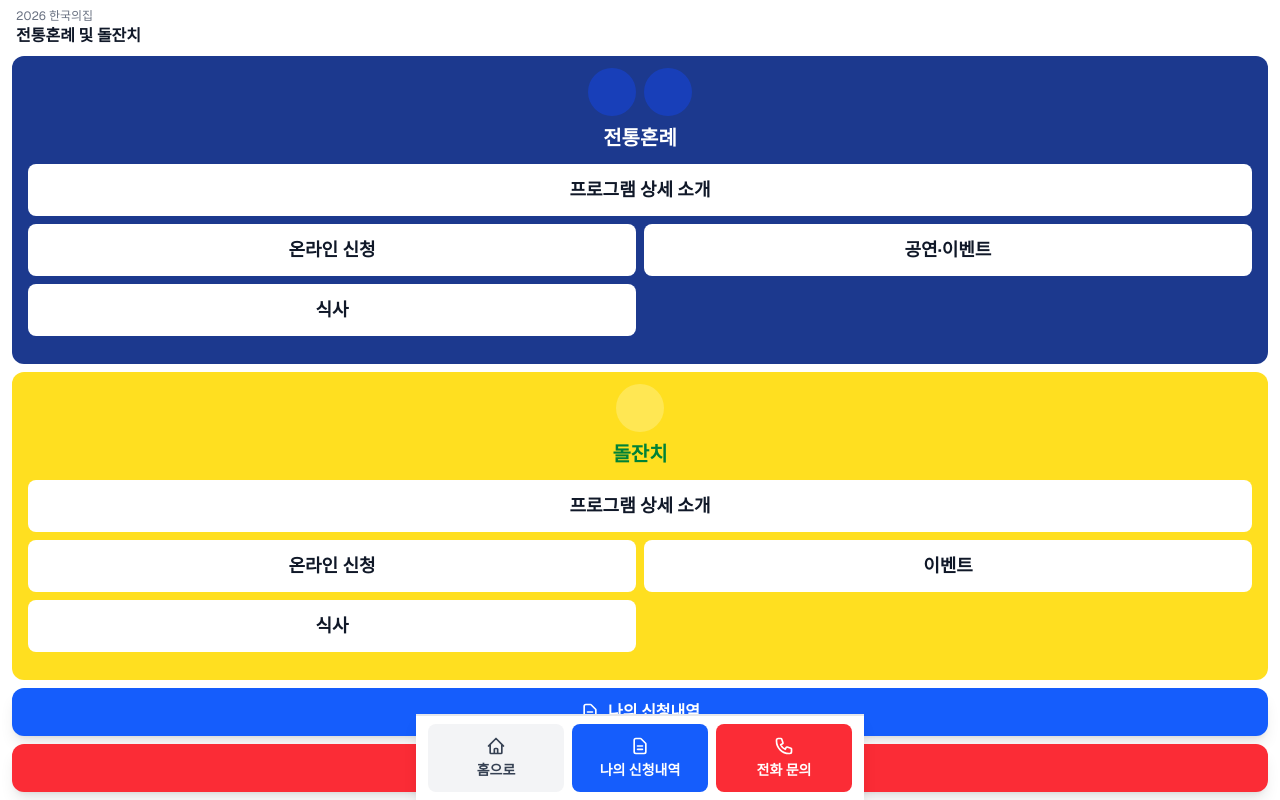
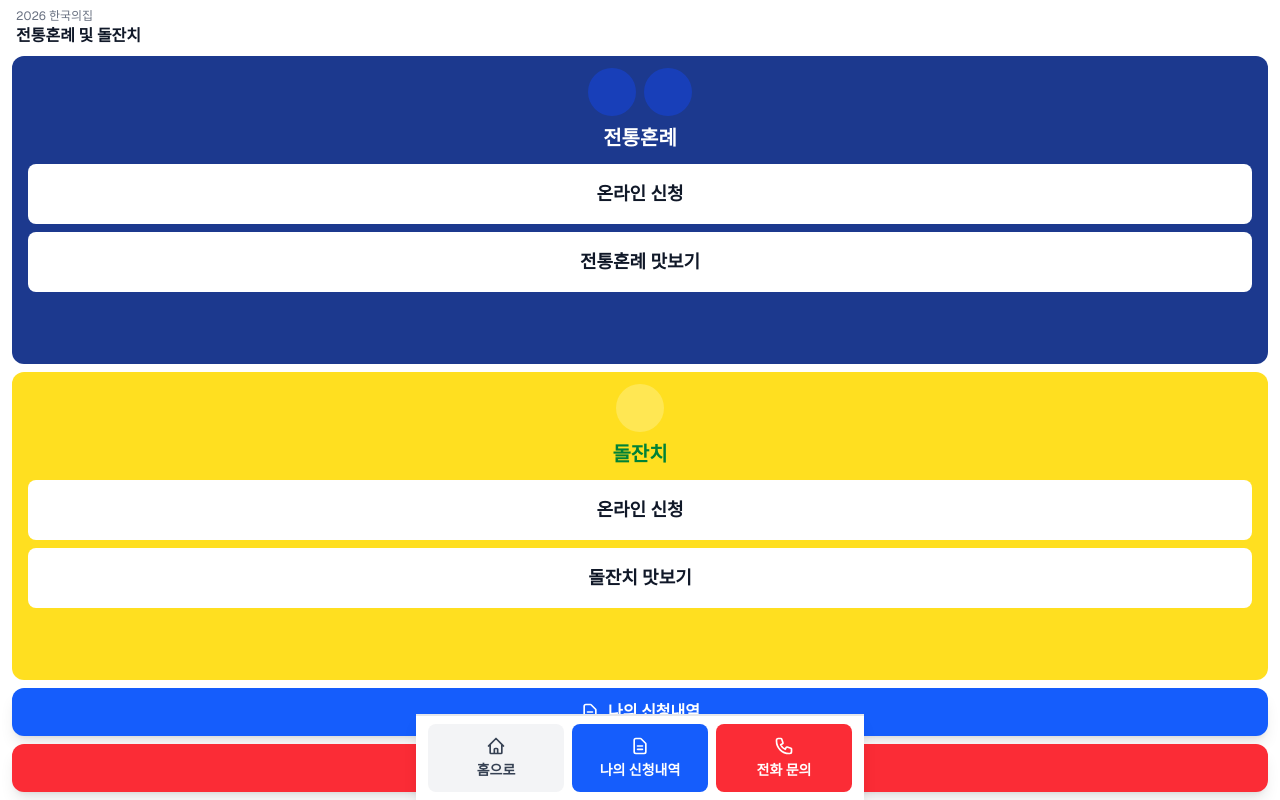
Before and after one commit to tolbilee/traditional-ceremony-app, a Next.js app: page /test in a window 1280 px wide. Built offline with nearby package versions, Linux system fonts and the light colour scheme.

Commit message:
refactor: update main screen menu to 2 items per section as per master plan

```diff
--- a/components/MainScreen.tsx
+++ b/components/MainScreen.tsx
@@ -30,37 +30,20 @@ export default function MainScreen() {
 
         <h2 className="mb-3 text-center text-xl font-bold">전통혼례</h2>
 
-        {/* 4개 메뉴 버튼 - 시안에 맞게 레이아웃 조정 */}
+        {/* 2개 메뉴 버튼 */}
         <div className="w-full space-y-2">
-          {/* 첫 번째 버튼: 전체 너비 */}
-          <Link
-            href="/wedding/program"
-            className="block w-full rounded-lg bg-white px-4 py-3 text-center text-lg font-semibold text-gray-900 transition-all hover:bg-gray-100 active:scale-95"
-          >
-            프로그램 상세 소개
-          </Link>
-
-          {/* 나머지 3개 버튼: 2x2 그리드 */}
-          <div className="grid grid-cols-2 gap-2">
           <Link
             href="/apply/wedding"
-              className="block rounded-lg bg-white px-3 py-3 text-center text-lg font-semibold text-gray-900 transition-all hover:bg-gray-100 active:scale-95"
+            className="block w-full rounded-lg bg-white px-4 py-4 text-center text-lg font-semibold text-gray-900 transition-all hover:bg-gray-100 active:scale-95"
           >
             온라인 신청
           </Link>
           <Link
-              href="/wedding/events"
-              className="block rounded-lg bg-white px-3 py-3 text-center text-lg font-semibold text-gray-900 transition-all hover:bg-gray-100 active:scale-95"
+            href="/wedding/program"
+            className="block w-full rounded-lg bg-white px-4 py-4 text-center text-lg font-semibold text-gray-900 transition-all hover:bg-gray-100 active:scale-95"
           >
-              공연·이벤트
+            전통혼례 맛보기
           </Link>
-            <Link
-              href="/wedding/menu"
-              className="block rounded-lg bg-white px-3 py-3 text-center text-lg font-semibold text-gray-900 transition-all hover:bg-gray-100 active:scale-95"
-            >
-              식사
-            </Link>
-          </div>
         </div>
       </motion.section>
 
@@ -78,37 +61,20 @@ export default function MainScreen() {
 
         <h2 className="mb-3 text-center text-xl font-bold text-green-700">돌잔치</h2>
 
-        {/* 4개 메뉴 버튼 - 시안에 맞게 레이아웃 조정 */}
+        {/* 2개 메뉴 버튼 */}
         <div className="w-full space-y-2">
-          {/* 첫 번째 버튼: 전체 너비 */}
-          <Link
-            href="/doljanchi/program"
-            className="block w-full rounded-lg bg-white px-4 py-3 text-center text-lg font-semibold text-gray-900 transition-all hover:bg-gray-100 active:scale-95"
-          >
-            프로그램 상세 소개
-          </Link>
-
-          {/* 나머지 3개 버튼: 2x2 그리드 */}
-          <div className="grid grid-cols-2 gap-2">
           <Link
             href="/apply/doljanchi"
-              className="block rounded-lg bg-white px-3 py-3 text-center text-lg font-semibold text-gray-900 transition-all hover:bg-gray-100 active:scale-95"
+            className="block w-full rounded-lg bg-white px-4 py-4 text-center text-lg font-semibold text-gray-900 transition-all hover:bg-gray-100 active:scale-95"
           >
             온라인 신청
           </Link>
           <Link
-              href="/doljanchi/events"
-              className="block rounded-lg bg-white px-3 py-3 text-center text-lg font-semibold text-gray-900 transition-all hover:bg-gray-100 active:scale-95"
+            href="/doljanchi/program"
+            className="block w-full rounded-lg bg-white px-4 py-4 text-center text-lg font-semibold text-gray-900 transition-all hover:bg-gray-100 active:scale-95"
           >
-              이벤트
+            돌잔치 맛보기
           </Link>
-            <Link
-              href="/doljanchi/menu"
-              className="block rounded-lg bg-white px-3 py-3 text-center text-lg font-semibold text-gray-900 transition-all hover:bg-gray-100 active:scale-95"
-            >
-              식사
-            </Link>
-          </div>
         </div>
       </motion.section>
 
```
Lines whose indentation alone changed are shown as unchanged.
